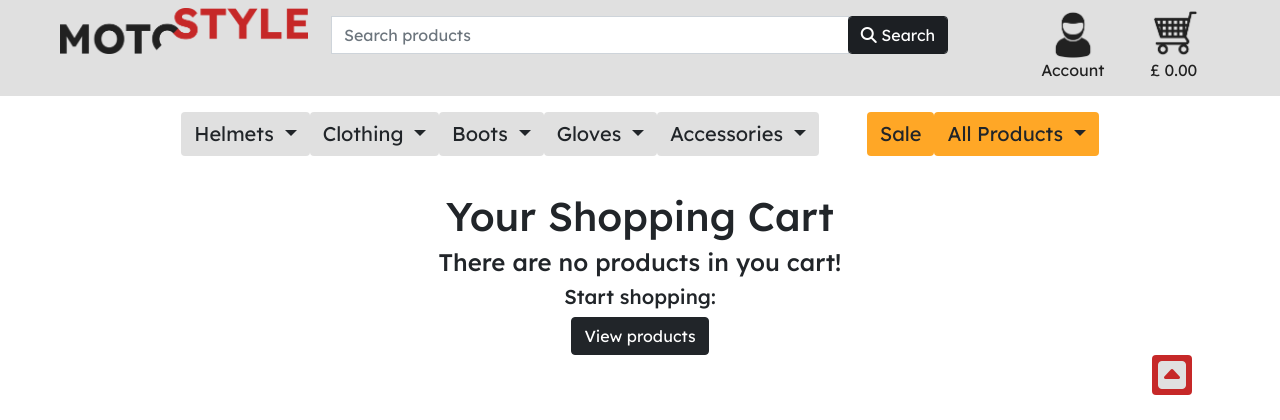
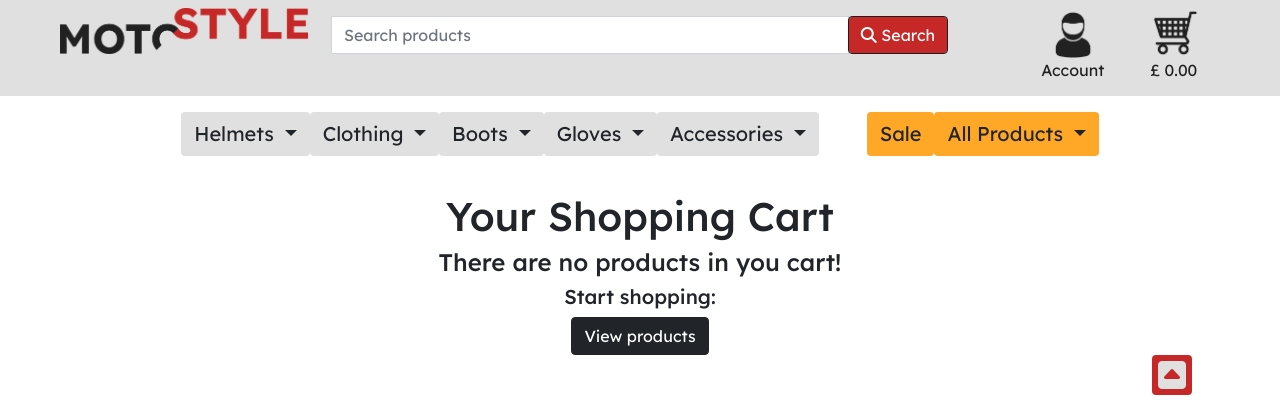
Before and after one commit to CristianBuca/MS4_MotoStyle, a Django app: page /cart/ in a window 1280 px wide, with the pointer over the restyled element. Shown: the top 420 px of the page. Run offline with Django 3.2, Linux system fonts and the light colour scheme; some libraries are stand-ins or nearby versions.

Commit message:
Style(proj-base): Add btn hover effect

```diff
--- a/static/css/base.css
+++ b/static/css/base.css
@@ -95,6 +95,10 @@ strong,
     -moz-user-select: none;
     -ms-user-select: none;
     user-select: none;
+}
+
+.btn-dark:hover {
+    background-color: #C62828 !important;
 }
 
 /* ---------------------- Card styles ---------------------- */
```
